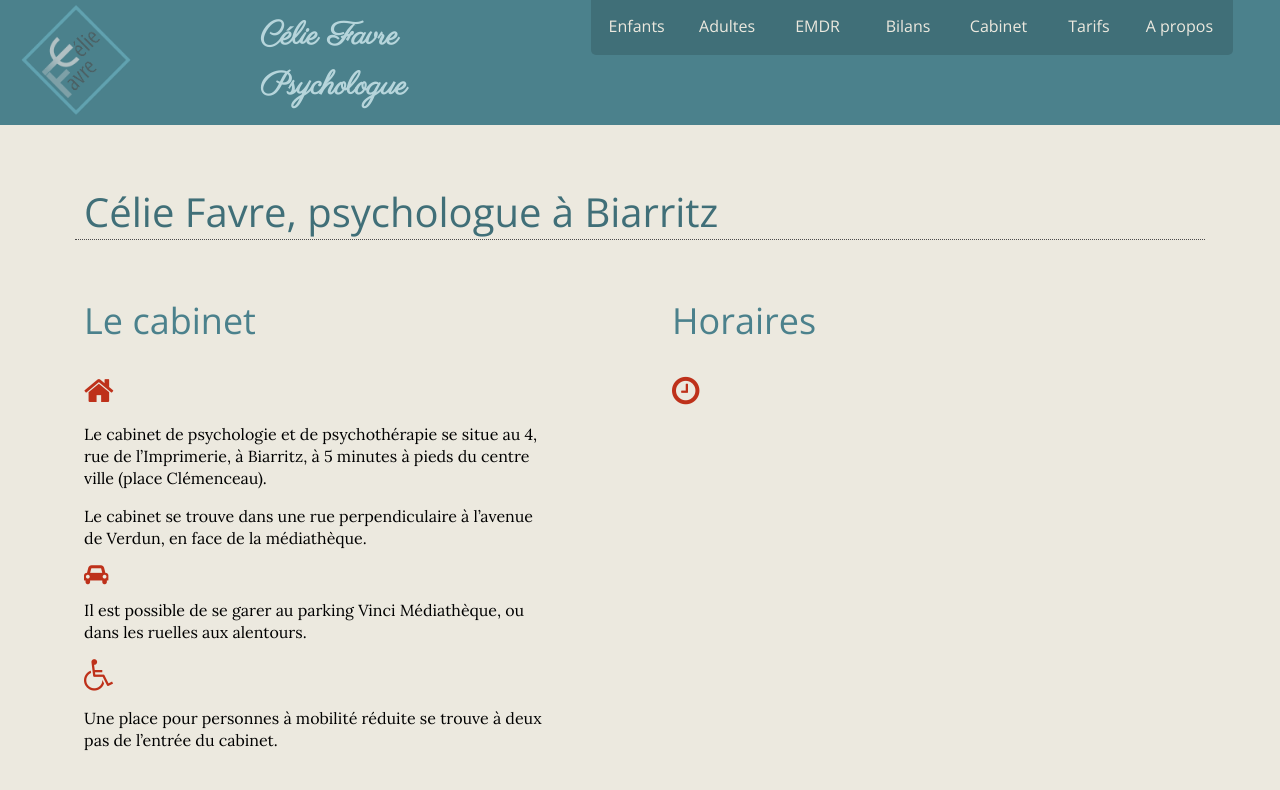
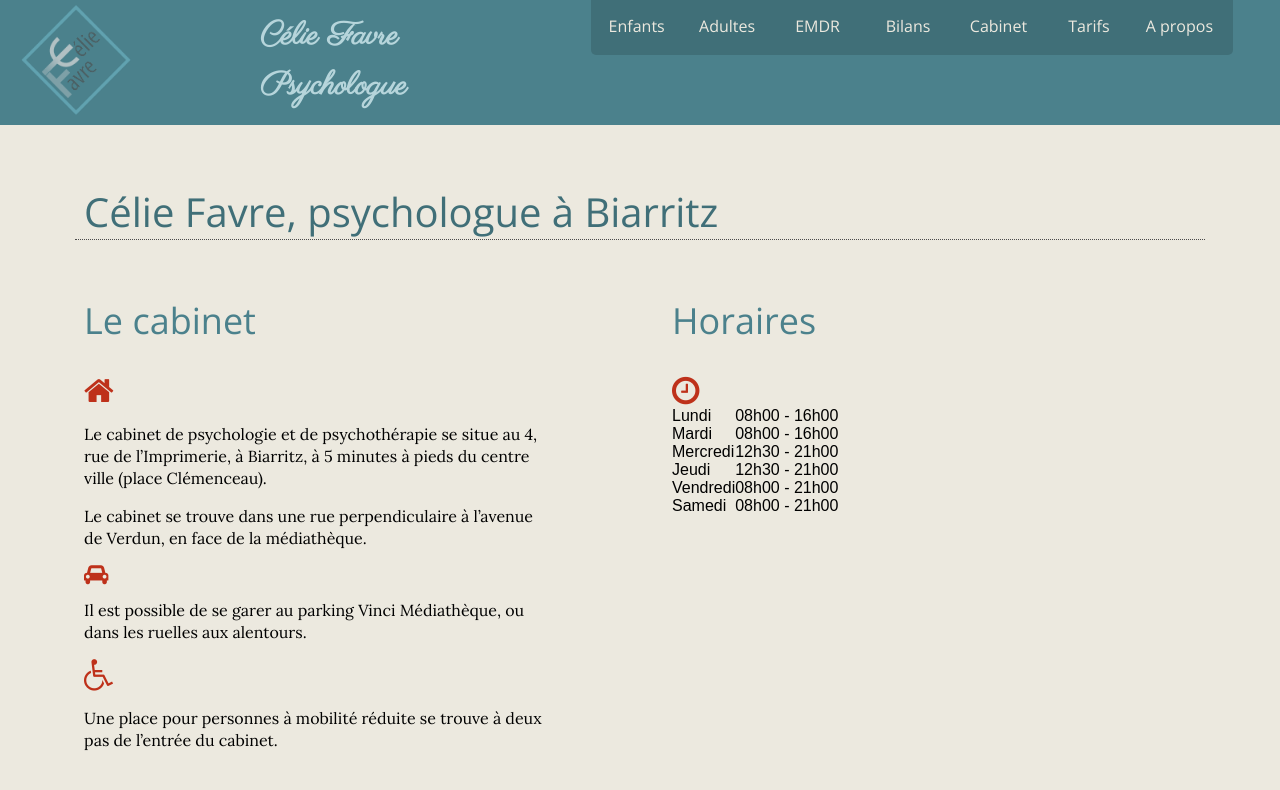
Before and after one commit to celiefavre/celiefavre.github.io, a Jekyll site: the page built from cabinet-psychologue-biarritz/index.html, in a window 1280 px wide and 900 px high. Shown: the top 790 px of the window. Built offline with Jekyll 4.4.1, drawn with Linux system fonts in a browser that asks for light colours; nearby versions of some CDN libraries.

Commit message:
adde table

```diff
--- a/cabinet-psychologue-biarritz/index.html
+++ b/cabinet-psychologue-biarritz/index.html
@@ -19,6 +19,32 @@ description: Célie Favre, psychologue à Biarritz, Bayonne et Anglet.
 		<div class="column-right">
 			<h2>Horaires</h2>
 			<i class="fa fa-clock-o fa-2x"></i>
+			<table>
+                <tr>
+                    <td>Lundi</td>
+                    <td>08h00 - 16h00</td>
+                </tr>
+                <tr>
+                    <td>Mardi</td>
+                    <td>08h00 - 16h00</td>
+                </tr>
+                <tr>
+                    <td>Mercredi</td>
+                    <td>12h30 - 21h00</td>
+                </tr>
+                <tr>
+                    <td>Jeudi</td>
+                    <td>12h30 - 21h00</td>
+                </tr>
+                <tr>
+                	<td>Vendredi</td>
+                	<td>08h00 - 21h00</td>
+                </tr>
+                <tr>
+                	<td>Samedi</td>
+                	<td>08h00 - 21h00</td>
+                </tr>
+            </table>
 		</div>
 	</section>
 	<div class="content-under">
```
